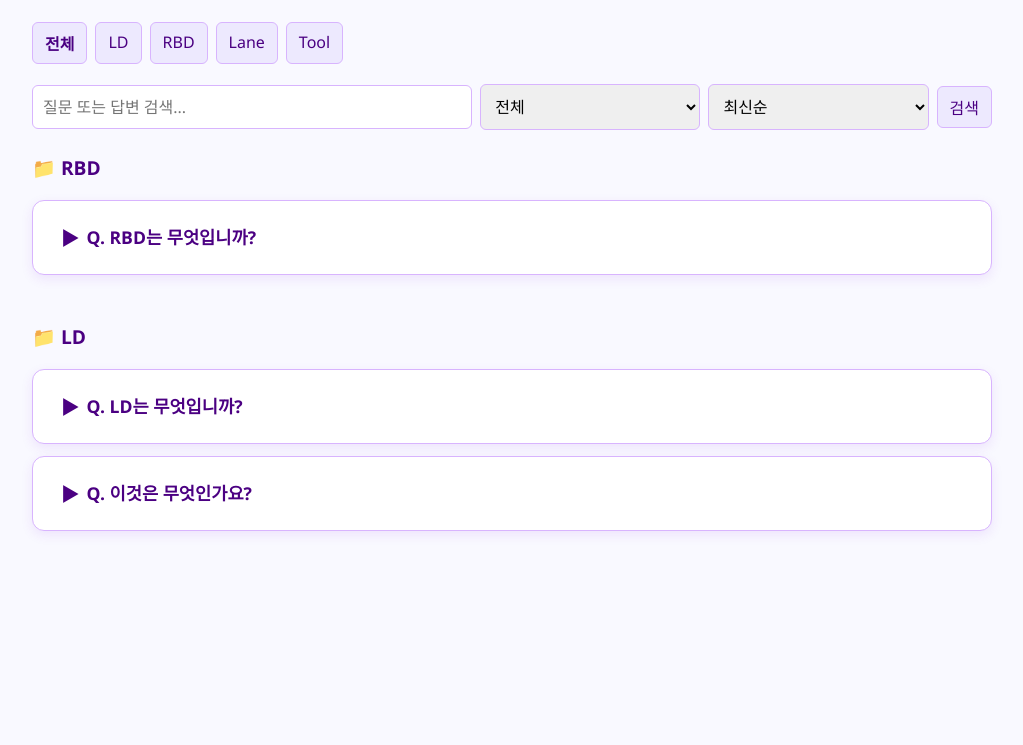
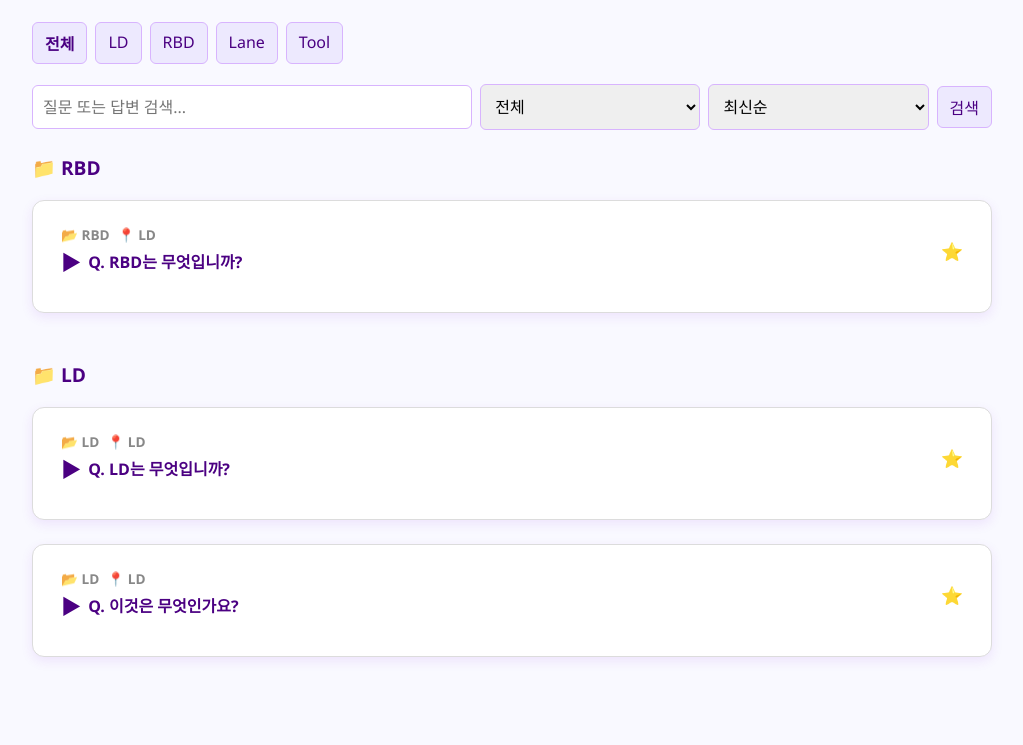
Before and after one commit to st43-hub/SV-FAQ, a Django app: page / in a window 1280 px wide. Shown: the part 181-926 px from the top of the page, without its empty margins (128-1151 px from the left). Before the commit the page ends 715 px from the top, so only its background shows below. Run offline with Django 5.2, Linux system fonts and the light colour scheme; data comes from the database, SQL or seed files in the repository; some libraries are stand-ins or nearby versions.

Commit message:
fix : card, add, edit, forms, models

```diff
--- a/faq/models.py
+++ b/faq/models.py
@@ -7,12 +7,12 @@ class FAQ(models.Model):
     question = models.CharField(max_length=200)  # ❓ 질문
     answer = models.TextField()                  # 💬 답변
     category = models.CharField(max_length=50)   # 📁 카테고리
-    area = models.CharField(max_length=50)       # 🧭 구역 (LD, RBD 등)
+    area = models.CharField(max_length=50)       # 🧽 구역 (LD, RBD 등)
 
-    # 🖼️ 이미지 업로드 필드 (URL 대신 파일 첨부 전용)
+    # 🖼️ 이미지 업로드 필드 (URL 대신 파일 채팅 전용)
     image = models.ImageField(
         upload_to='faq_images/',     # 업로드 경로: MEDIA_ROOT/faq_images/
-        blank=True, null=True        # 첨부하지 않아도 됨 (선택사항)
+        blank=True, null=True        # 채팅하지 않아도 됨 (선택사항)
     )
 
     def __str__(self):
--- a/faq/templates/faq/faq_card.html
+++ b/faq/templates/faq/faq_card.html
@@ -1,12 +1,23 @@
-{# 📦 FAQ 카드 하나를 단단하는 템플릿 컨포넌트 #}
-<div class="faq-card-js">
+{# 📦 FAQ 카드 하나를 단단하는 템플릿 컴포넌트 (반응형 개선 + 이미지 출력 포함) #}
+<div class="faq-card-js" style="margin-bottom: 1.5rem; padding: 1rem; border: 1px solid #dcdcdc; border-radius: 12px;">
   <div class="faq-summary-js toggle-btn" type="button">
-    <div style="display: flex; align-items: center; justify-content: space-between; width: 100%;">
-      <div style="display: flex; align-items: center; gap: 8px;">
-        <span class="faq-toggle-icon">▶</span>
-        <span class="faq-title"><strong>Q.</strong> {{ faq.question }}</span>
+    <!-- ✅ 반응형 적용: flex-wrap 추가 -->
+    <div style="display: flex; flex-wrap: wrap; align-items: center; justify-content: space-between; width: 100%; gap: 0.75rem;">
+      <div style="display: flex; flex-direction: column; gap: 4px; min-width: 200px; flex: 1;">
+        <!-- ✅ 질문 상단에 카테고리 및 구역 정보 표시 -->
+        <div style="font-size: 0.85rem; color: #888; display: flex; gap: 8px; flex-wrap: wrap;">
+          <span>📂 {{ faq.category }}</span>
+          <span>📍 {{ faq.area }}</span>
+        </div>
+        <div style="display: flex; align-items: center; gap: 8px;">
+          <span class="faq-toggle-icon" style="font-size: 1.2rem;">▶</span>
+          <span class="faq-title" style="font-weight: 600; font-size: 1rem; word-break: break-word;"><strong>Q.</strong> {{ faq.question }}</span>
+        </div>
       </div>
-      {% if user.is_authenticated %}
+      <div style="display: flex; align-items: center; gap: 10px; flex-shrink: 0;">
+        <!-- ⭐ 즐겨찾기 아이콘 자리만 배치 (기능 미구현) -->
+        <span title="즐겨찾기" style="font-size: 1.1rem; cursor: pointer;">⭐</span>
+        {% if user.is_authenticated %}
         <div class="faq-actions">
           <a href="{% url 'edit_faq' faq.id %}?{{ request.GET.urlencode }}" title="수정" class="faq-icon-button">✏️</a>
           <form method="post" action="{% url 'delete_faq' faq.id %}?{{ request.GET.urlencode }}" style="display: inline; margin: 0; padding: 0;">
@@ -14,11 +25,19 @@
             <button type="submit" title="삭제" class="faq-icon-button">🗑️</button>
           </form>
         </div>
-      {% endif %}
+        {% endif %}
+      </div>
     </div>
   </div>
-  <div class="faq-answer-js" data-open="false">
-    <p>{{ faq.answer|safe }}</p>
-    <p class="faq-meta">📍 구역: {{ faq.area }}</p>
+  <div class="faq-answer-js" data-open="false" style="margin-top: 12px;">
+    <!-- ✅ 답변 영역 가독성 향상 -->
+    <p style="font-size: 0.95rem; line-height: 1.6;">{{ faq.answer|safe }}</p>
+
+    <!-- ✅ 이미지가 있을 경우 출력 -->
+    {% if faq.image %}
+      <div style="margin-top: 12px;">
+        <img src="{{ faq.image.url }}" alt="FAQ 이미지" style="max-width: 100%; border-radius: 10px;">
+      </div>
+    {% endif %}
   </div>
 </div>
```
Also changed, not shown: faq/templates/faq/add_faq.html (+32 -24 lines), faq/templates/faq/edit_faq.html (+7 -2 lines), faq/forms.py (line endings or trailing spaces).
